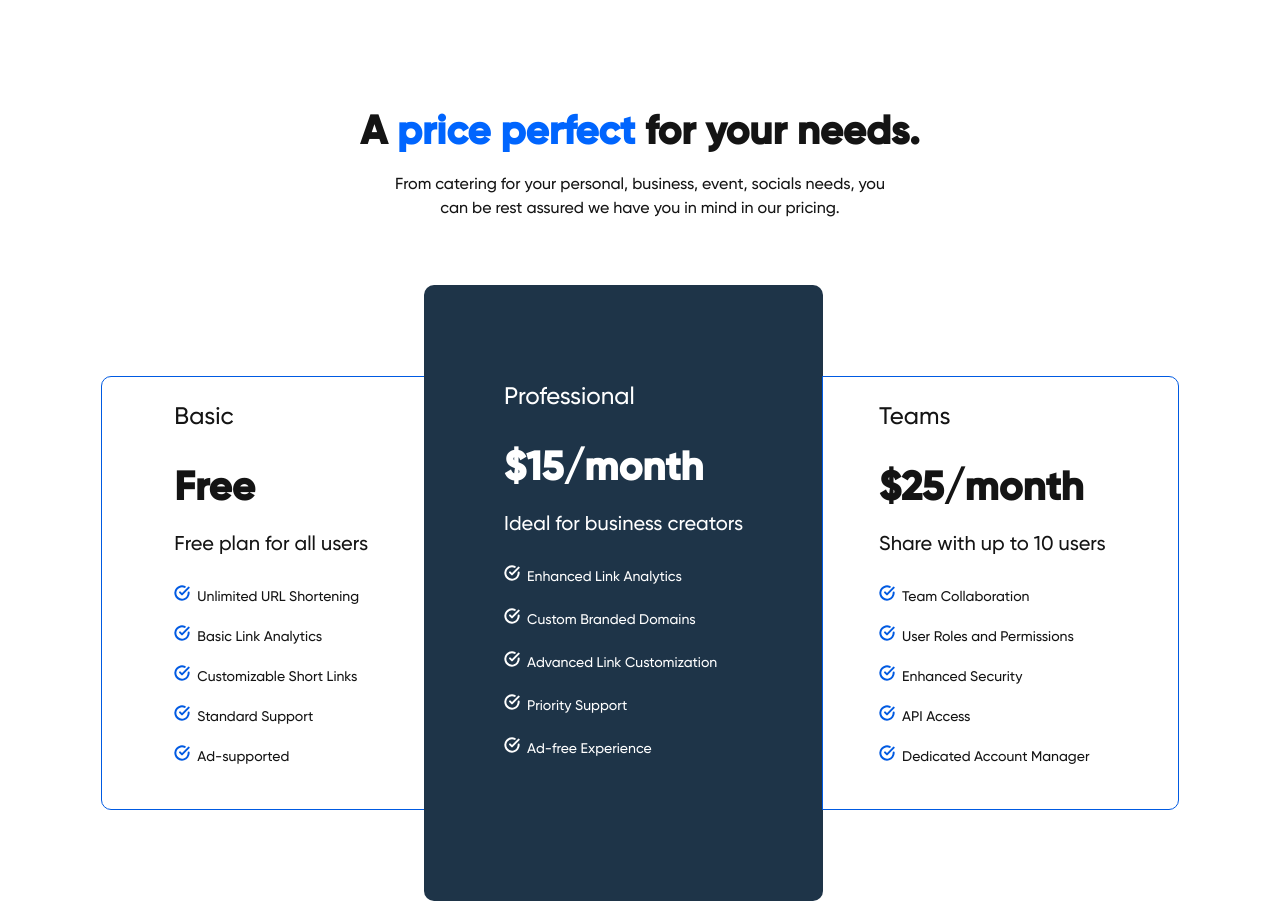
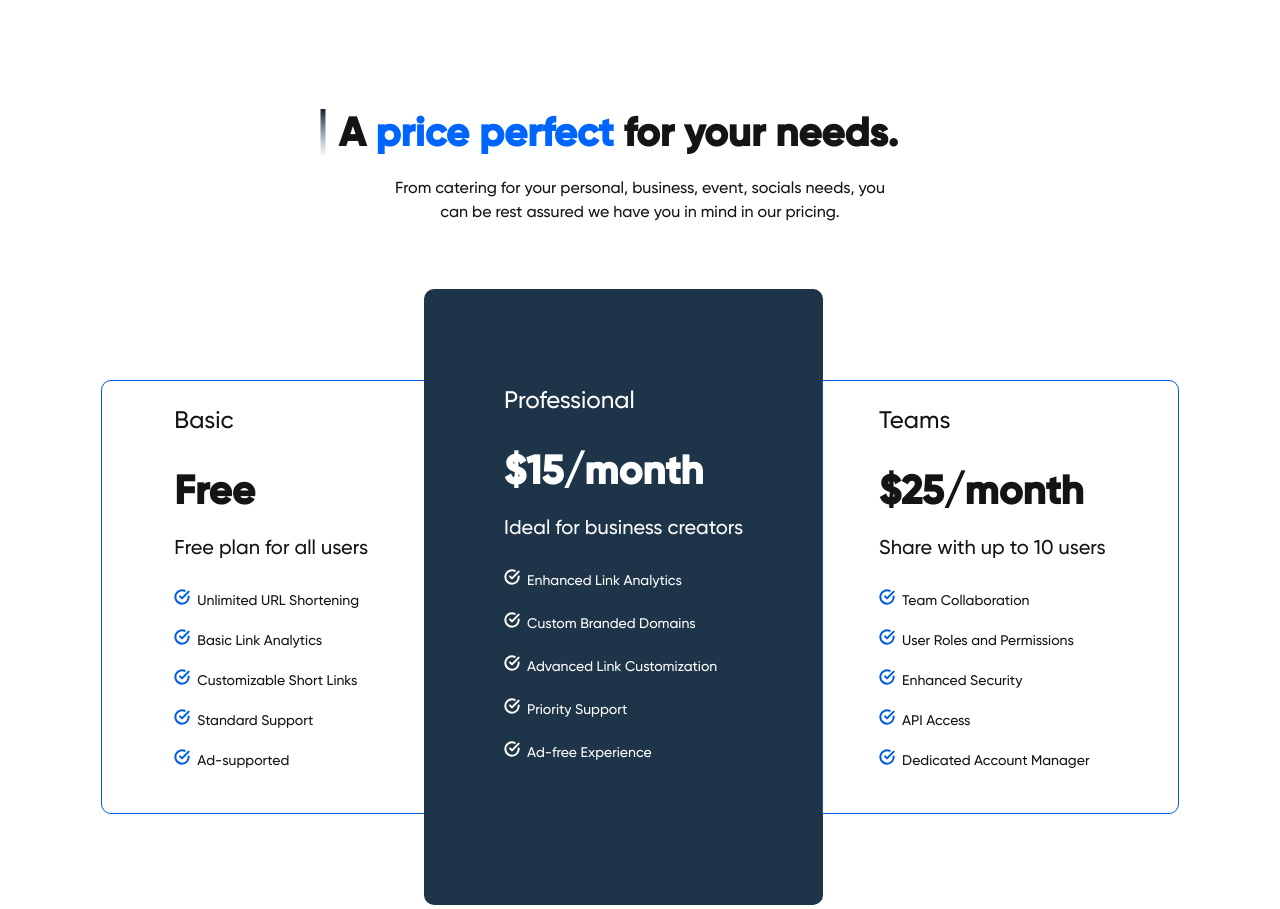
Before and after one commit to Solar-Rays/Semester1_Assignment, a plain HTML site: page index.html in a window 1280 px wide. Shown: the part 1877-2786 px from the top of the page. Drawn offline with nearby package versions, Linux system fonts and the light colour scheme.

Commit message:
minor changes

```diff
--- a/index.html
+++ b/index.html
@@ -135,10 +135,10 @@
 
     <section class="pricing">
         <div class="pricing-hero">
-            <!-- <div>
-                <span><img src="/resources/Line 70.svg" alt="" class="line"></span> -->
+            <div>
+                <span class="line"><img src="/resources/Line 70.svg" alt=""></span>
                 <h4>A <span>price perfect</span> for your needs.</h4>
-            <!-- </div> -->
+            </div>
             <p>From catering for your personal, business, event, socials needs, you can be rest assured we have you
                 in mind in our pricing.</p>
         </div>
--- a/main.css
+++ b/main.css
@@ -274,7 +274,12 @@ span {
 .pricing-hero {
     width: 50%;
     margin: 4rem auto;
+}
 
+.pricing-hero > div {
+    display: flex;
+    align-items: center;
+    margin: auto;
 }
 
 .pricing-hero h4 {
```
